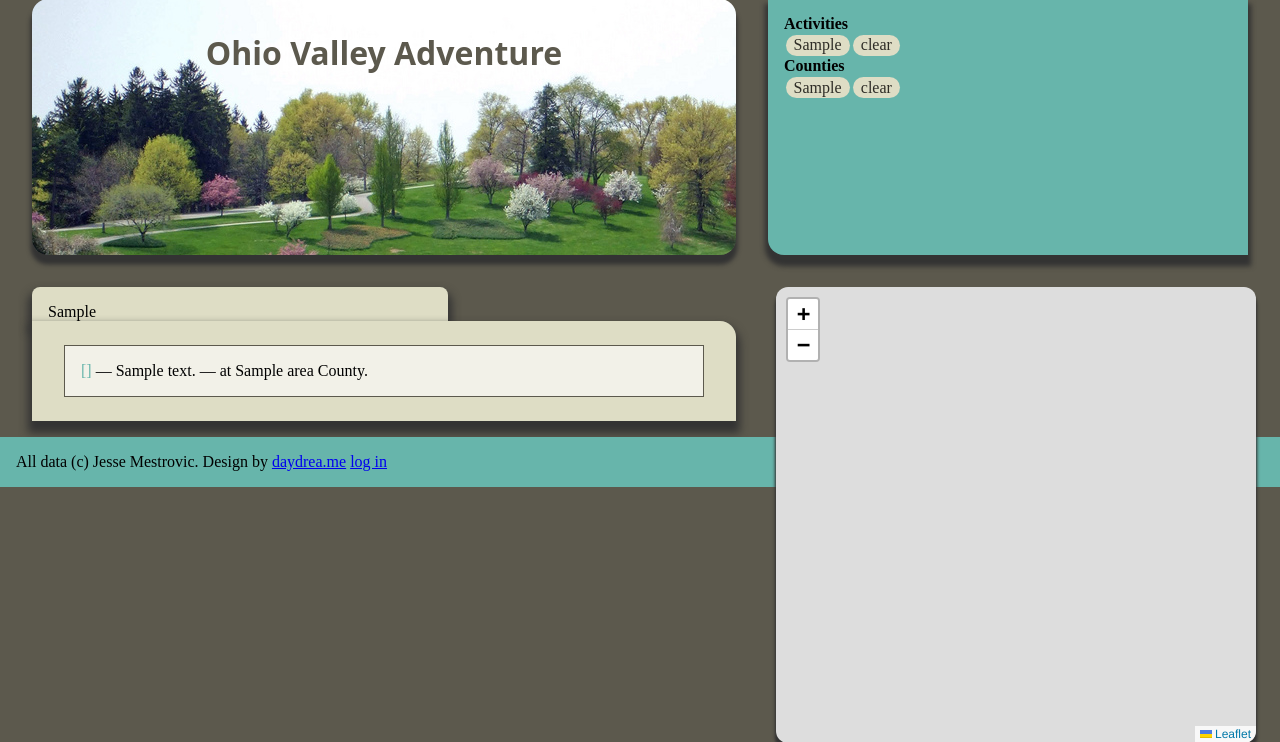
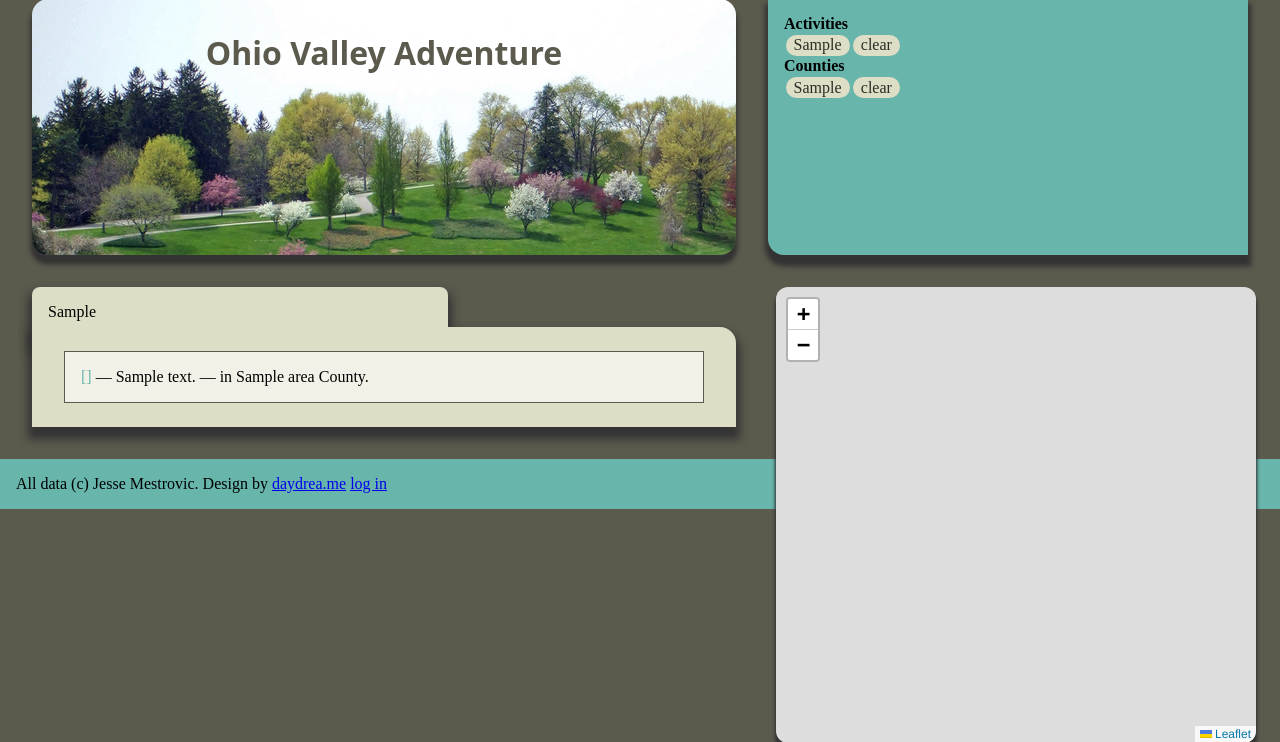
Before and after one commit to emhoracek/ov-adventure, a Flask app: template directory/templates/index.html in a window 1280 px wide. Shown: the part 33-775 px from the top of the page. Run offline with Flask 2, Linux system fonts and the light colour scheme; the template is opened without the code that fills it: most values are stand-ins (such as "Sample title", 1, 10 or a date in 2020); some libraries are stand-ins or nearby versions.

Commit message:
Fixed directory tag tab (at least in Firefox)

```diff
--- a/directory/static/styles/style.css
+++ b/directory/static/styles/style.css
@@ -115,7 +115,7 @@ header { background-image: url("../images/lrgImages/oglebaytrees.jpg");
 .card_description::before { content: " \2014 \00a0"}
 .card_description {}
 .card_description::after { content: " \2014 "}
-.card_area::before { content: " at " }
+.card_area::before { content: " in " }
 .card_area {}
 .directory_numbers { background-color: #DEDDC5 }
 .directory a { color:  #67B5AB }
@@ -172,23 +172,32 @@ header { position: static;
         margin-right: 34em;
         margin-bottom: 1em;
         border-radius: 0.5em 0.5em 0 0;
-        box-shadow: 0em 0.5em 0.5em 0.25em #333 }
+        box-shadow: 0em 0.5em 0.5em 0em #333 }
 
 .directory { position: static;
         margin-top: 2em;
         margin-left: 2em;
         margin-right: 34em;
-        border-top-right-radius: 1em;
-        box-shadow: 0em 0.5em 0.5em 0.25em #333 }
+        border-top-right-radius: 1em }
 
 .directory { box-shadow: none }
 .directory_search { width: 25em;
-		  padding-top: 1em;
-		  padding-left: 1em;
+                  height: 2.5em;
 		  border-radius: 0.5em 0.5em 0 0;
 		  box-shadow: 0em 0.5em 0.5em 0.25em #333 }
+.directory_search p { margin: 1em }
+.directory_search::after {
+        display: block;
+        content: "";
+        position: relative;
+        left: -1em; right: 1em; top: 0; bottom: 1em;
+        height: 1em;
+        z-index: 1;
+        width: 26em;
+        color: red;
+        background: #DEDDC5 }
 
-.directory_list { margin: 0;
+.directory_list { position: relative; top: -1em; margin: 0;
 	   margin-bottom: 1em;
 	   padding: 1em 2em;
 	   border-radius: 0 1em 0em 0;
```
Lines whose indentation alone changed are shown as unchanged.
